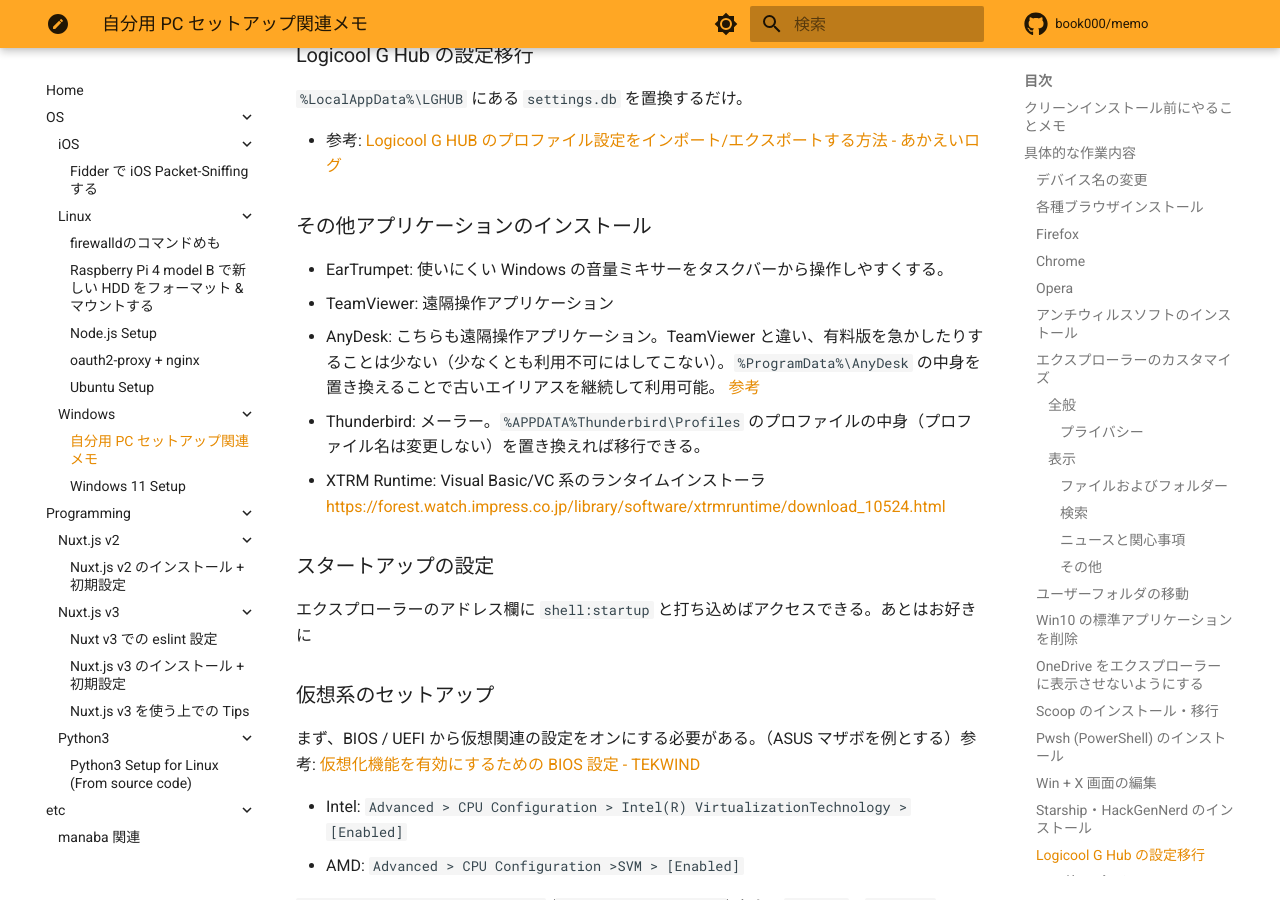
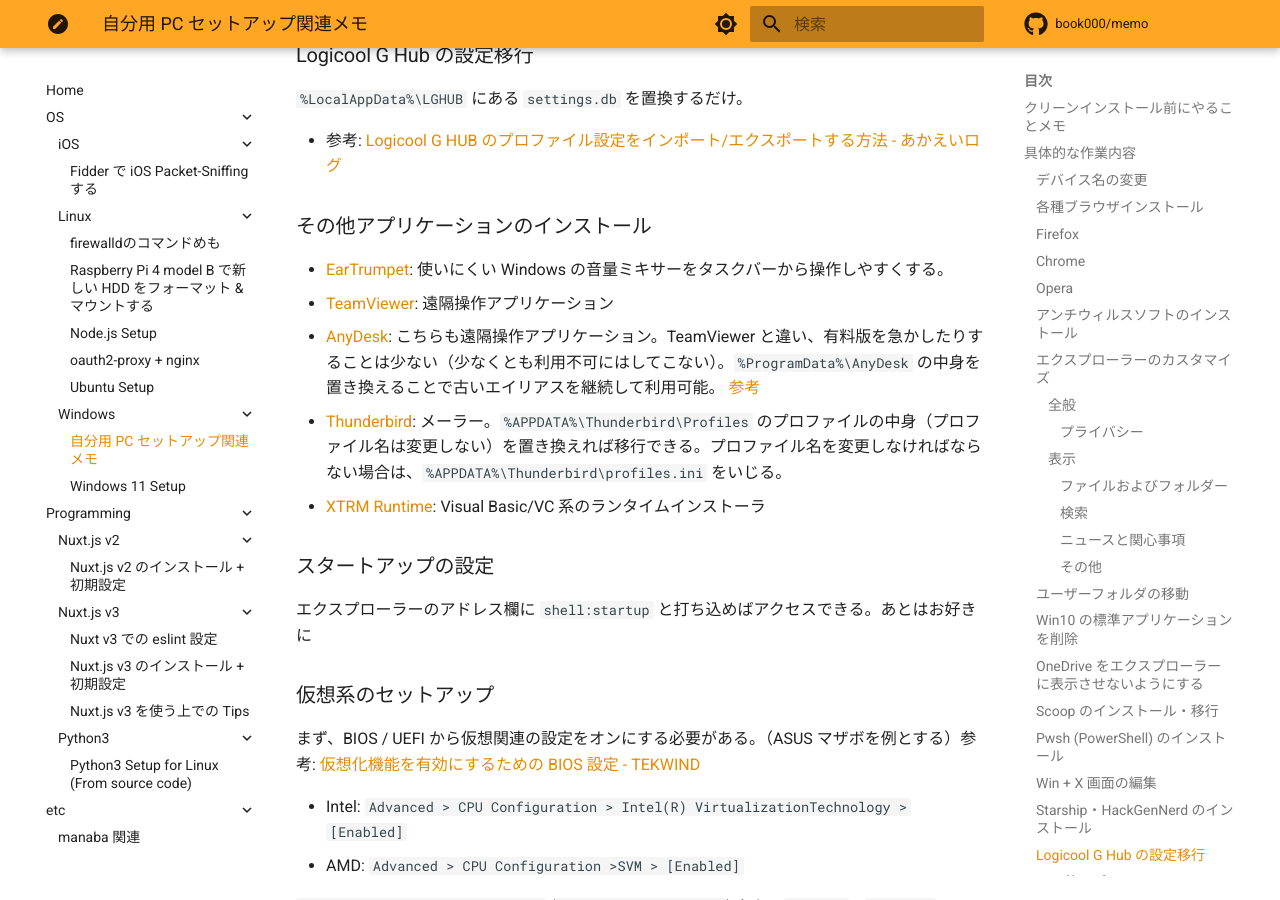
Before and after one commit to book000/memo, an MkDocs documentation site: the page built from docs/os/windows/setup.md, in a window 1280 px wide and 900 px high, scrolled down 5539 px. Built offline with MkDocs 1.6.1 and Material for MkDocs 9.7.7, drawn with Linux system fonts in a browser that asks for light colours; comment, search, counter and statistics services are not loaded; some of the changed text lies outside the part shown.

Commit message:
fix: Windowsセットアップ関連の内容調整

```diff
--- a/docs/os/windows/setup.md
+++ b/docs/os/windows/setup.md
@@ -297,11 +297,11 @@
 
 ### その他アプリケーションのインストール
 
-- EarTrumpet: 使いにくい Windows の音量ミキサーをタスクバーから操作しやすくする。
-- TeamViewer: 遠隔操作アプリケーション
-- AnyDesk: こちらも遠隔操作アプリケーション。TeamViewer と違い、有料版を急かしたりすることは少ない（少なくとも利用不可にはしてこない）。`%ProgramData%\AnyDesk` の中身を置き換えることで古いエイリアスを継続して利用可能。 [参考](https://support.anydesk.com/ja/knowledge/anydesk%E3%81%AEid%E3%81%A8%E3%82%A2%E3%83%A9%E3%82%A4%E3%82%A2%E3%82%B9)
-- Thunderbird: メーラー。`%APPDATA%Thunderbird\Profiles` のプロファイルの中身（プロファイル名は変更しない）を置き換えれば移行できる。
-- XTRM Runtime: Visual Basic/VC 系のランタイムインストーラ https://forest.watch.impress.co.jp/library/software/xtrmruntime/download_10524.html
+- [EarTrumpet](https://apps.microsoft.com/store/detail/9NBLGGH516XP): 使いにくい Windows の音量ミキサーをタスクバーから操作しやすくする。
+- [TeamViewer](https://www.teamviewer.com): 遠隔操作アプリケーション
+- [AnyDesk](https://anydesk.com): こちらも遠隔操作アプリケーション。TeamViewer と違い、有料版を急かしたりすることは少ない（少なくとも利用不可にはしてこない）。`%ProgramData%\AnyDesk` の中身を置き換えることで古いエイリアスを継続して利用可能。 [参考](https://support.anydesk.com/ja/knowledge/anydesk%E3%81%AEid%E3%81%A8%E3%82%A2%E3%83%A9%E3%82%A4%E3%82%A2%E3%82%B9)
+- [Thunderbird](https://www.thunderbird.net/): メーラー。`%APPDATA%\Thunderbird\Profiles` のプロファイルの中身（プロファイル名は変更しない）を置き換えれば移行できる。プロファイル名を変更しなければならない場合は、`%APPDATA%\Thunderbird\profiles.ini` をいじる。
+- [XTRM Runtime](https://forest.watch.impress.co.jp/library/software/xtrmruntime/): Visual Basic/VC 系のランタイムインストーラ
 
 ### スタートアップの設定
 
@@ -380,7 +380,7 @@
 
 - ping に応答するようにする: [Windows10 PC への ping が通らない - n-Archives.net](https://n-archives.net/software/nwol/articles/how-to-allow-ping-response-in-windows10/)
 - Windows + V の有効化
-- https://www.teradas.net/archives/20665/
+- マウスを振るとほかのウィンドウが消える機能をオフにする https://www.teradas.net/archives/20665/
 - Windows サウンドなしに変更
 - サウンド -> 通信アクティビティの設定
 - VSCode Local history の保存先変更
```
